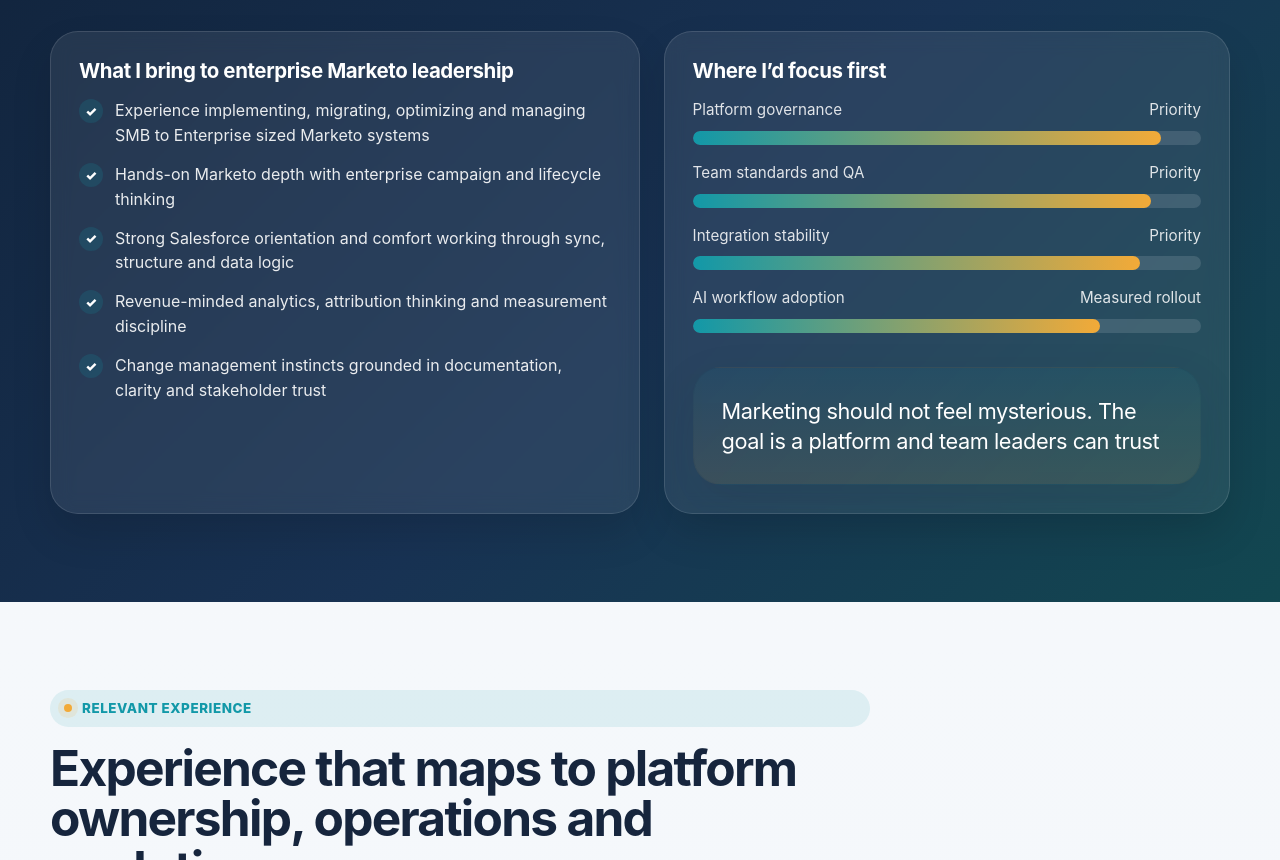
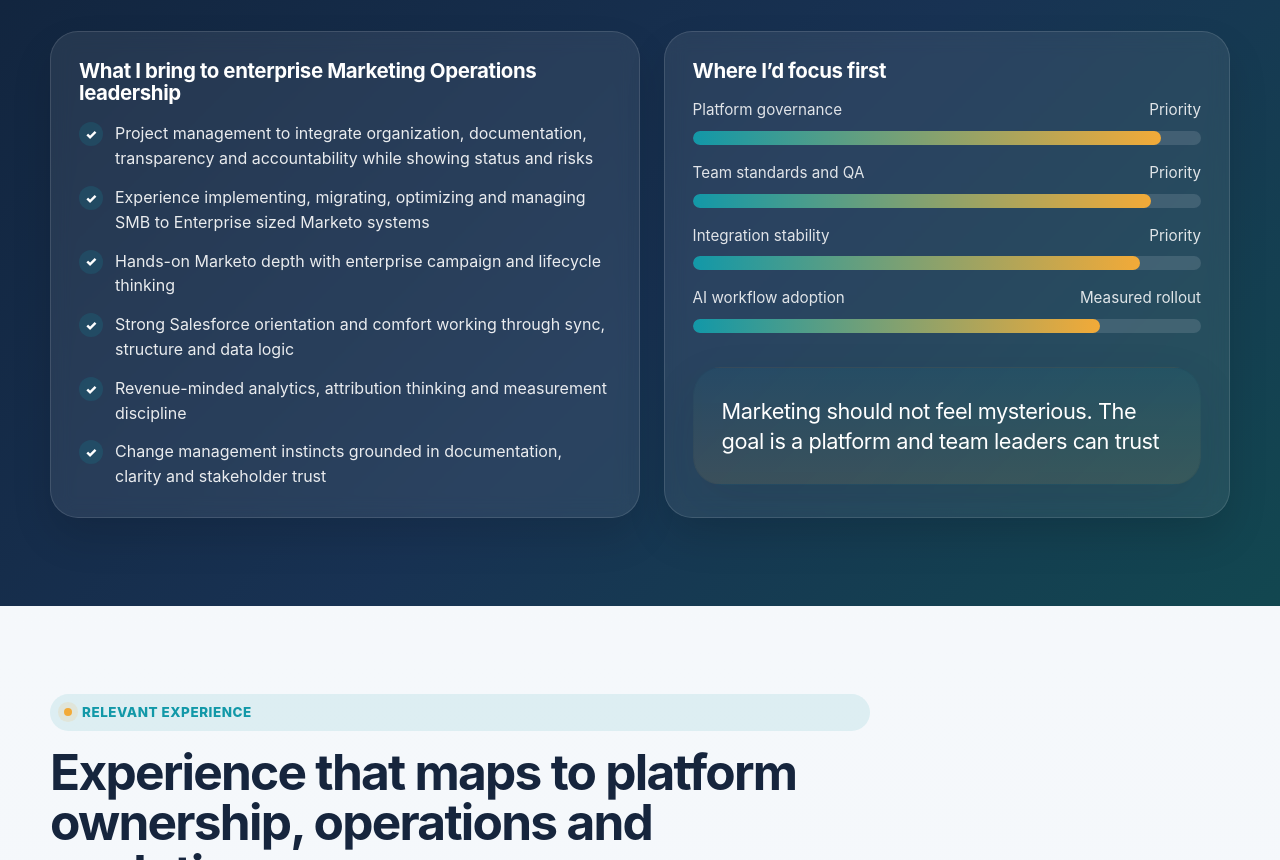
Before and after one commit to RobbBarrett/MarTech-Jobs, a plain HTML site: page index2.html in a window 1280 px wide. Shown: the part 2365-3225 px from the top of the page. Drawn offline with Linux system fonts and the light colour scheme.

Commit message:
Update index2.html

```diff
--- a/index2.html
+++ b/index2.html
@@ -930,8 +930,12 @@
 
       <div class="impact-grid">
         <div class="panel">
-          <h3>What I bring to enterprise Marketo leadership</h3>
+          <h3>What I bring to enterprise Marketing Operations leadership</h3>
           <div class="list">
+           <div class="list-item">
+              <div class="tick">✓</div>
+              <div>Project management to integrate organization, documentation, transparency and accountability while showing status and risks</div>
+            </div>
            <div class="list-item">
               <div class="tick">✓</div>
               <div>Experience implementing, migrating, optimizing and managing SMB to Enterprise sized Marketo systems </div>
```
